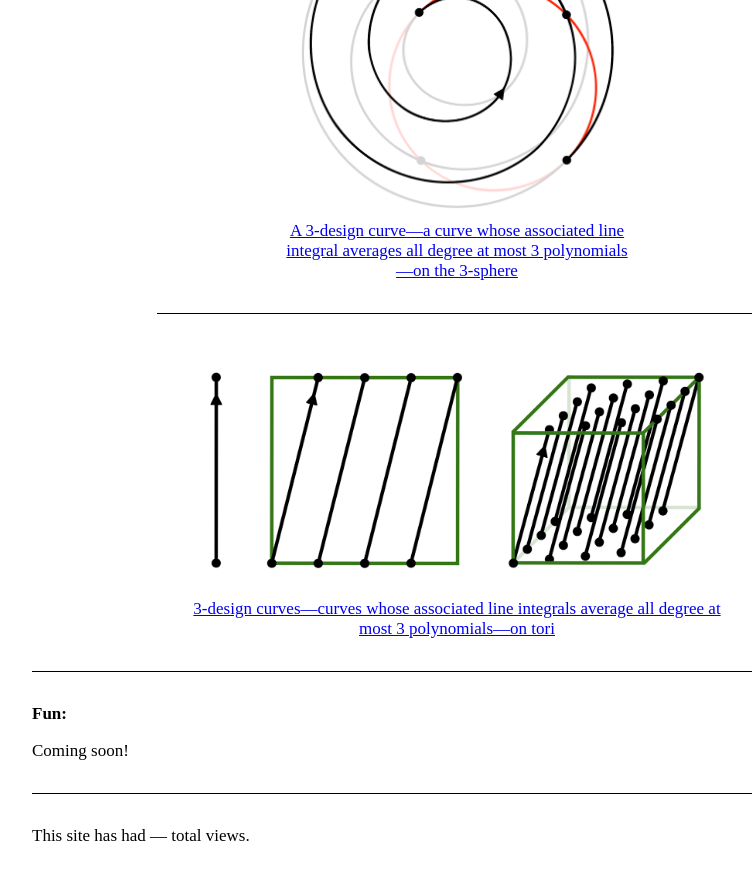
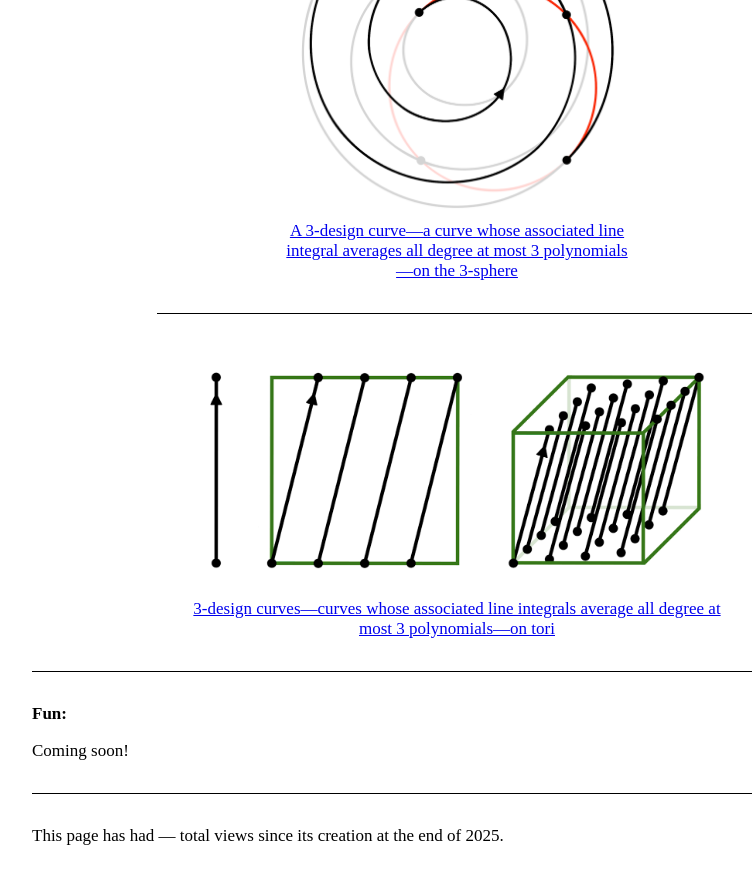
Before and after one commit to AyodejiLindblad/AyodejiLindblad.github.io, a Jekyll site: the page built from index.md, in a window 1280 px wide and 900 px high, scrolled down 3061 px. Shown: the top 884 px of the window, without its empty margins (183-935 px from the left). Built offline with Jekyll 4.4.1, drawn with Linux system fonts in a browser that asks for light colours; some web fonts are replaced.

Commit message:
Testing counter

```diff
--- a/index.md
+++ b/index.md
@@ -209,7 +209,7 @@ Coming soon!
 
 ---
 
-This site has had <span id="site-total-number">—</span> total views.
+This page has had <span id="site-total-number">—</span> total views since its creation at the end of 2025.
 
 <script>
   fetch('https://ayodejilindblad.goatcounter.com/counter/TOTAL.json')
```
